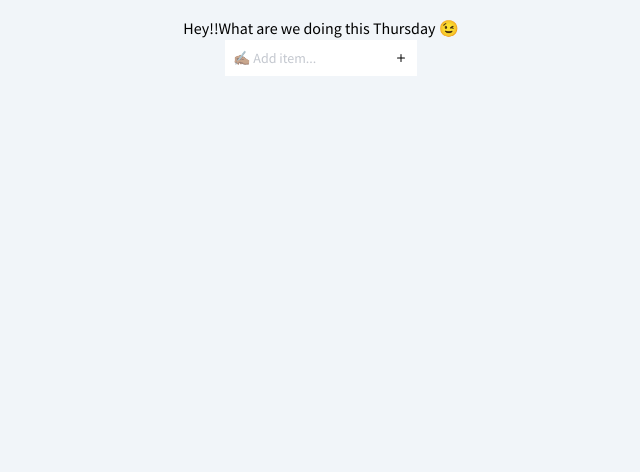
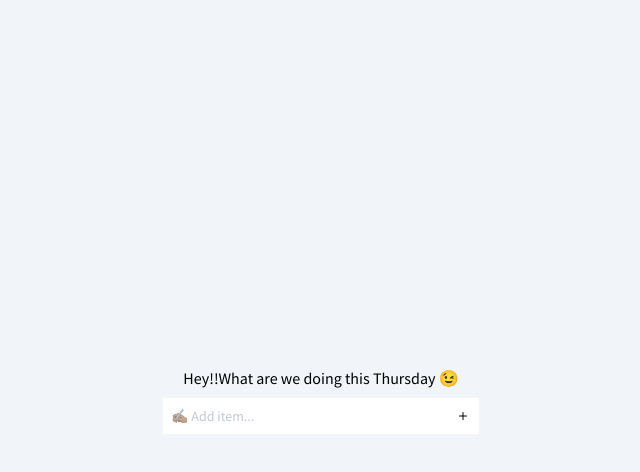
Before and after one commit to sazzy-josh/Todo_TypeScript, a React (Create React App) app: page / in a window 1280 px wide. Shown: the top 472 px of the page, without its empty margins (319-959 px from the left). Built offline with nearby package versions, Linux system fonts and the light colour scheme.

Commit message:
update:delete feature added

```diff
--- a/src/App.tsx
+++ b/src/App.tsx
@@ -20,16 +20,16 @@ const App = () => {
 
  }
 
- const handeDelete = () => {
-
+ const handeDelete = (id: string) => {
+      setTodos(todos.filter(todo => todo.id !== id ))
  }
 
   return (
-    <div className='bg-slate-100 h-screen w-screen p-4'>
-     <main className='flex flex-col items-center justify-center'>
+    <div className='bg-slate-100 h-screen w-screen p-2 flex justify-center ' >
+     <main className='flex flex-col items-center justify-center w-1/4 gap-y-2'>
       <Header />
       <Addtodo handleAdd={ handleAdd }/>
-      <TodoList todos={todos}/>
+      <TodoList todos={todos} handleDelete={handeDelete}/>
 
      </main>
     </div>
--- a/src/components/AddTodo.tsx
+++ b/src/components/AddTodo.tsx
@@ -8,17 +8,17 @@ interface AddtodoProps{
 const Addtodo: React.FunctionComponent<AddtodoProps> = ({handleAdd}) => {
     const [todotext, settodoText] = React.useState<string>("")
 
-    const submitTodo = (e) => {
+    const submitTodo = (e): void => {
        e.preventDefault()
        handleAdd(todotext)
        settodoText("")
     }
 
   return (
-    <form onSubmit={ submitTodo  }>
-      <span className='relative flex items-center'>
-        <input type="text" name="" id="" placeholder='✍🏾 Add item...' value={todotext} onChange={(e: React.ChangeEvent<HTMLInputElement>) => settodoText(e.target.value) } className='flex items-center outline-none placeholder:opacity-60 text-sm p-2'/>
-         <BsPlus className='absolute right-2 cursor-pointer'/>
+    <form onSubmit={ submitTodo  } className='w-full'>
+      <span className='relative flex items-center w-full'>
+        <input type="text" name="" id="" placeholder='✍🏾 Add item...' value={todotext} onChange={(e: React.ChangeEvent<HTMLInputElement>) => settodoText(e.target.value) } className='flex items-center outline-none placeholder:opacity-60 text-sm p-2 w-full'/>
+         <BsPlus className='absolute right-2 cursor-pointer' onClick={submitTodo}/>
        </span>
     </form>
   );
--- a/src/components/header.tsx
+++ b/src/components/header.tsx
@@ -8,7 +8,7 @@ let day = Weekdays[d.getDay()]
 
 
   return (
-    <div>
+    <div className='w-full text-center'>
         Hey!!What are we doing this {day} 😉
     </div>
   );
--- a/src/components/todlist.tsx
+++ b/src/components/todlist.tsx
@@ -4,17 +4,19 @@ interface ITodoListProps {
   todos: {
    id: string,
    todoText: string
-  }[]
+  }[],
+  handleDelete:  (id: string) => void
 
 }
 
-const TodoList: React.FunctionComponent<ITodoListProps> = ({todos}) => {
+const TodoList: React.FunctionComponent<ITodoListProps> = ({todos , handleDelete}) => {
   return (
     <>
      {todos.map((todo) => {
       return (
-         <span key={todo.id}>
+         <span key={todo.id} className="flex justify-between w-full" >
           <p>{todo.todoText}</p>
+          <p className='rotate-45 cursor-pointer text-lg hover:text-red-400 hover:font-bold' onClick={() => handleDelete(todo.id)}>+</p>
          </span>
       )
      } )}
```
